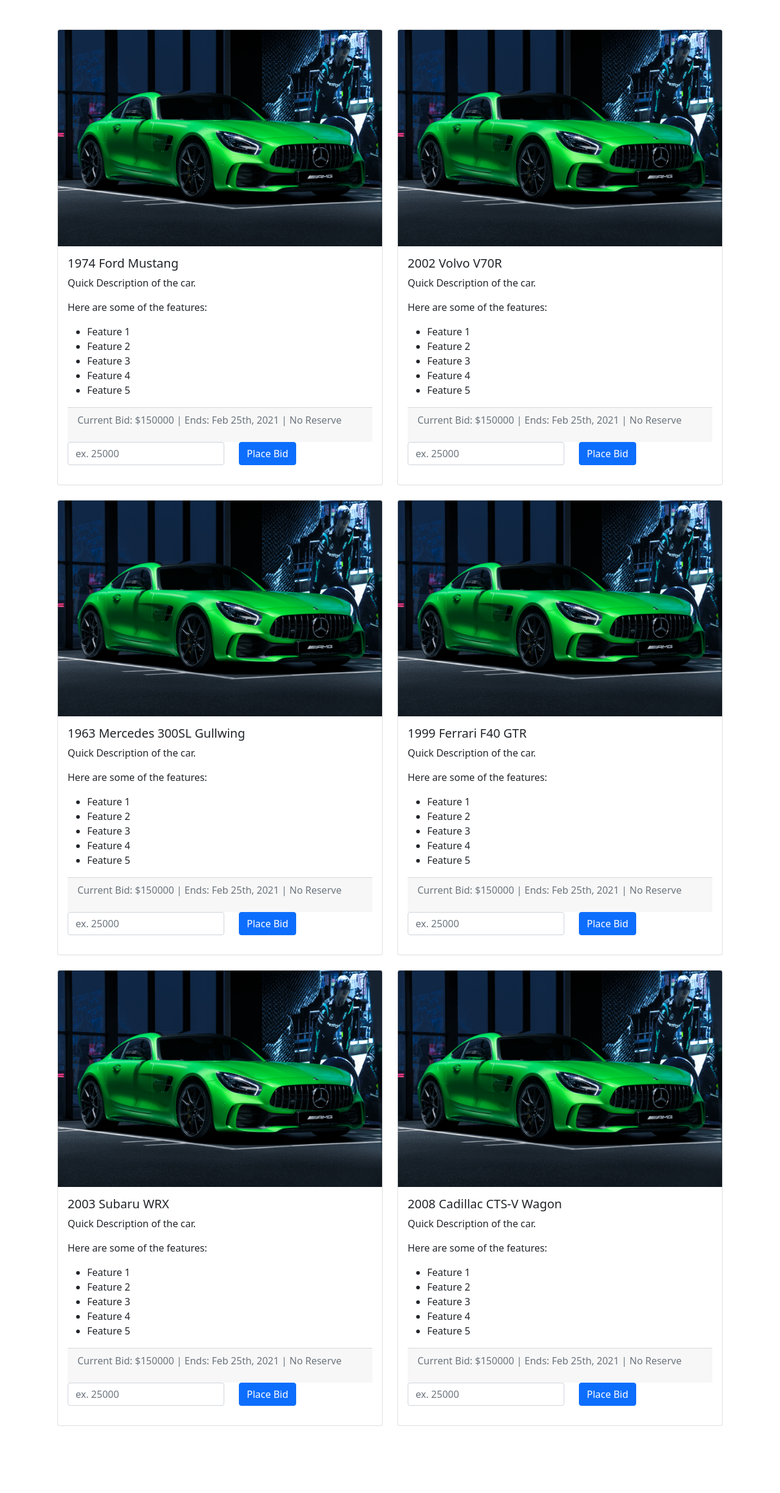
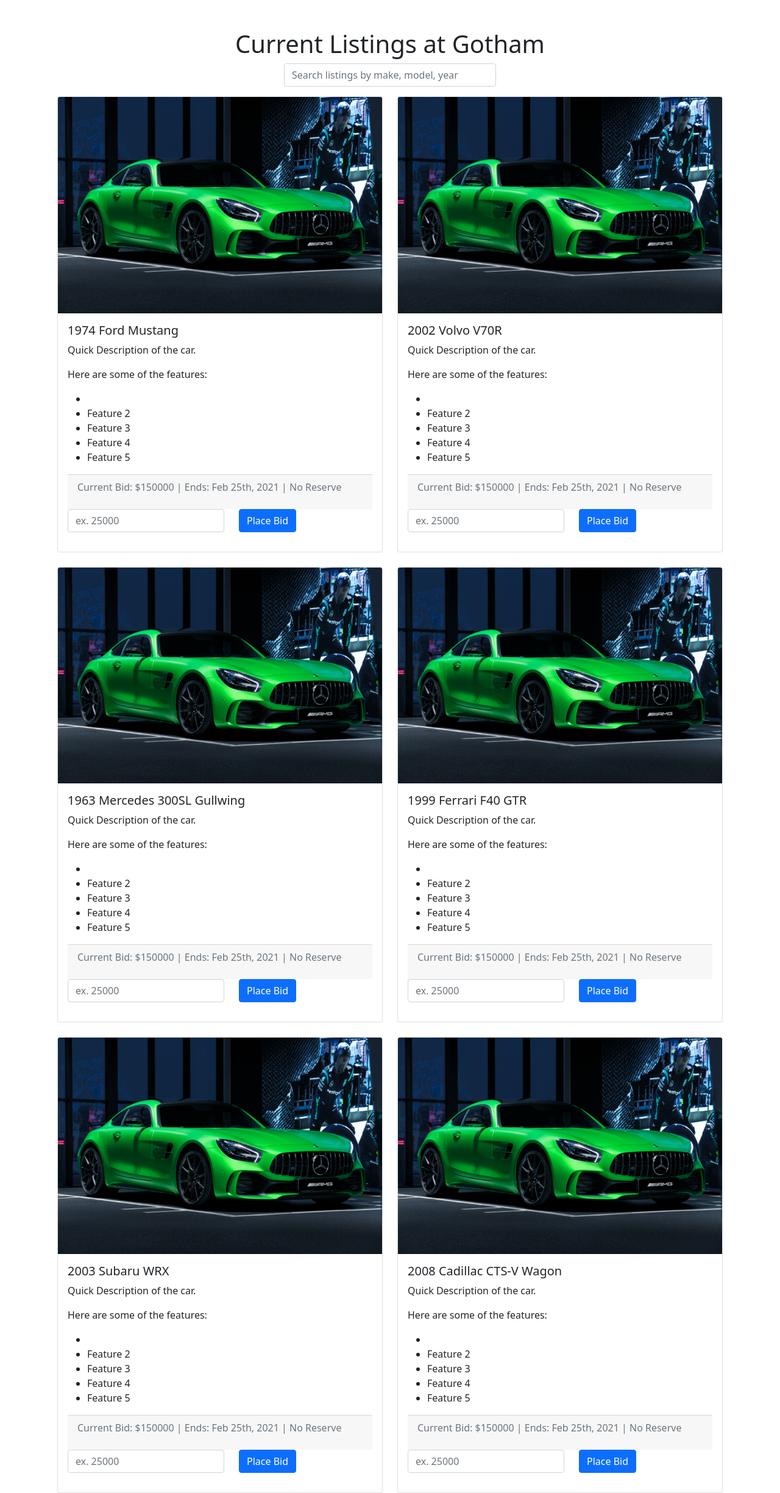
Before and after one commit to rorochaudhary/gotham-auctions, a Flask app: page / in a window 1280 px wide. Shown: the part 56-2505 px from the top of the page at 61% size. Before the commit the page ends 2395 px from the top, so only its background shows below. Run offline with Flask 2, Linux system fonts and the light colour scheme.

Commit message:
search bar

```diff
--- a/templates/main.j2
+++ b/templates/main.j2
@@ -1,6 +1,16 @@
 {% extends "base.html" %}
 {% block content %}
 <div class="container px-4 pt-5">
+    <div class="row justify-content-center">
+        <div class='col'>
+            <h1 class="text-center">Current Listings at Gotham</h1>
+        </div>
+    </div>
+    <div class="row justify-content-center">
+        <div class='col-offset-4 col-4 pb-3'>
+            <input type="search" class="form-control" name="searchquery" placeholder="Search listings by make, model, year">
+        </div>
+    </div>
     <div class="row row-cols-1 row-cols-md-2 g-4">
     {% for item in listings.example_listings %}
         {% if item %}
@@ -14,7 +24,7 @@
                     <p class="card-text">Quick Description of the car.</p>
                     <p class="card-text">Here are some of the features:</p>
                     <ul>
-                        <li>Feature 1</li>
+                        <li></li>
                         <li>Feature 2</li>
                         <li>Feature 3</li>
                         <li>Feature 4</li>
```
